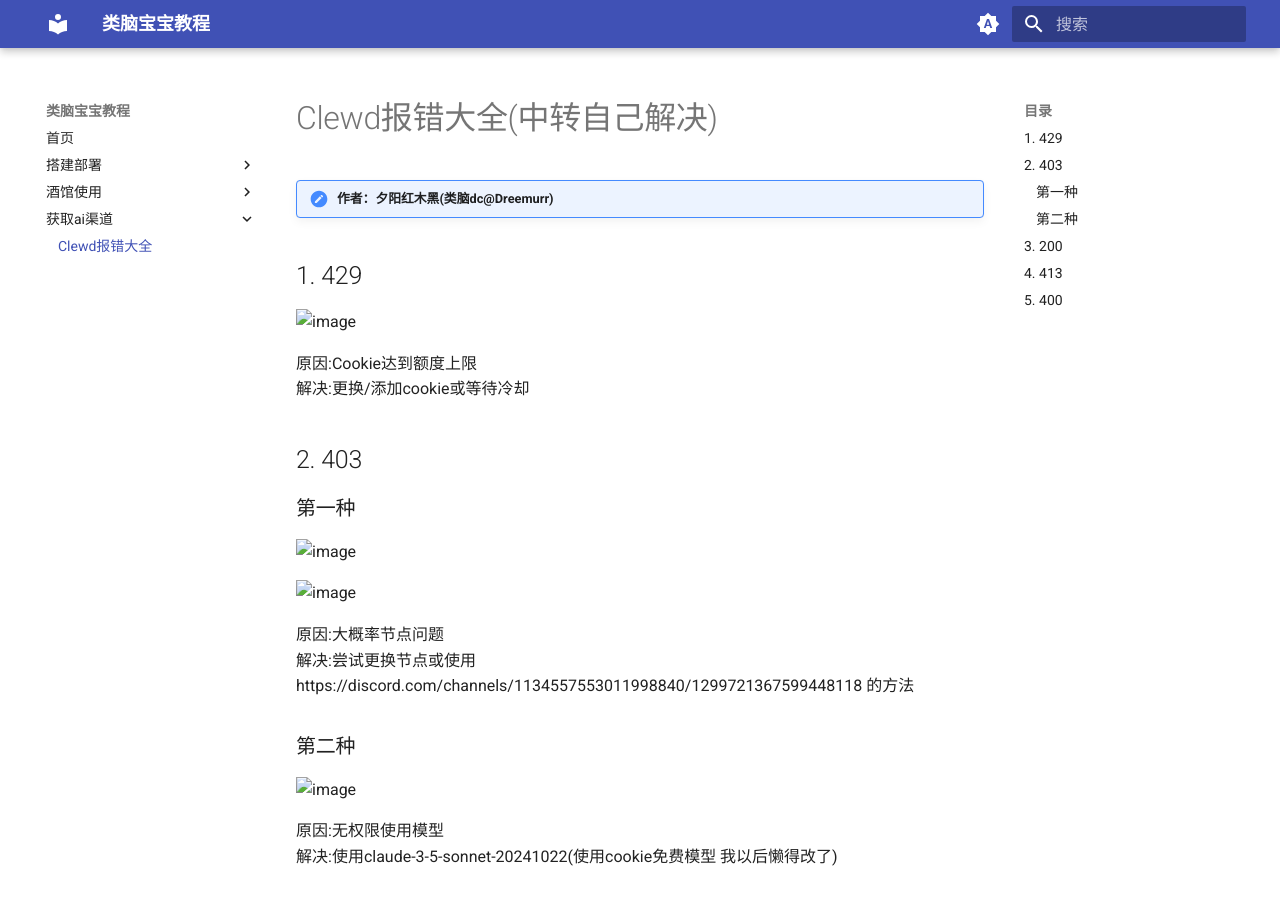
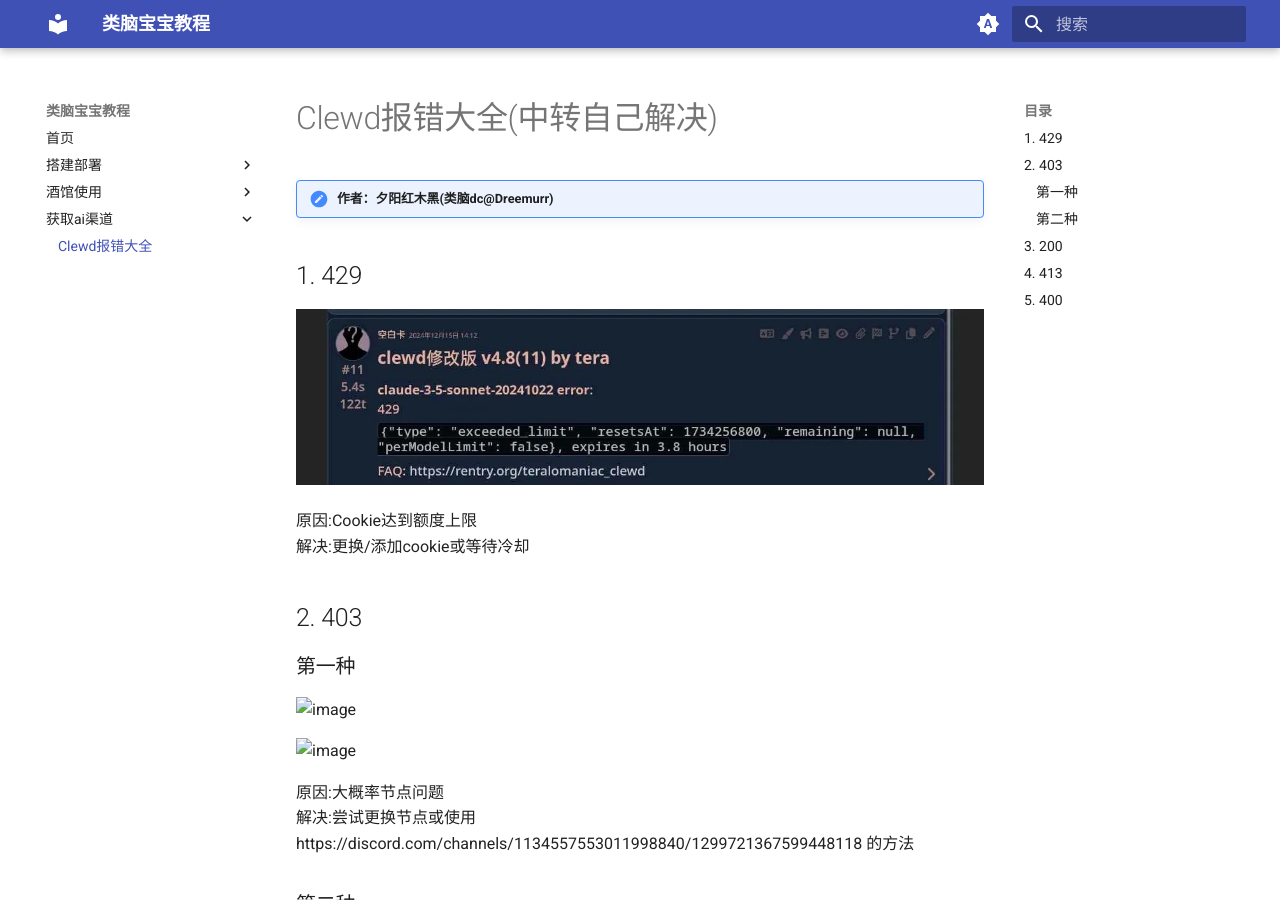
Before and after one commit to supmamamamma/baoleinao, an MkDocs documentation site: the page built from docs/get_ai/clewd.md, in a window 1280 px wide and 900 px high. Built offline with MkDocs 1.6.1 and Material for MkDocs 9.7.7, drawn with Linux system fonts in a browser that asks for light colours.

Commit message:
图片修复

```diff
--- a/docs/get_ai/clewd.md
+++ b/docs/get_ai/clewd.md
@@ -6,7 +6,7 @@
 
 ## 1. 429
 
-<img src="cloewd_error/1.jpg" alt="image" alt="image"  />
+![img](clewd/1.jpg){ loading=lazy }
 
 原因:Cookie达到额度上限
 解决:更换/添加cookie或等待冷却
```
Also changed, not shown: docs/get_ai/clewd/1.jpg (renamed from docs/get_ai/cloewd_error/1.jpg), docs/get_ai/clewd/2.jpg (renamed from docs/get_ai/cloewd_error/2.jpg), docs/get_ai/clewd/3.jpg (renamed from docs/get_ai/cloewd_error/3.jpg), docs/get_ai/clewd/4.jpg (renamed from docs/get_ai/cloewd_error/4.jpg), docs/get_ai/clewd/5.jpg (renamed from docs/get_ai/cloewd_error/5.jpg), docs/get_ai/clewd/6.jpg (renamed from docs/get_ai/cloewd_error/6.jpg), docs/get_ai/clewd/7.jpg (renamed from docs/get_ai/cloewd_error/7.jpg), docs/get_ai/clewd/8.jpg (renamed from docs/get_ai/cloewd_error/8.jpg).
